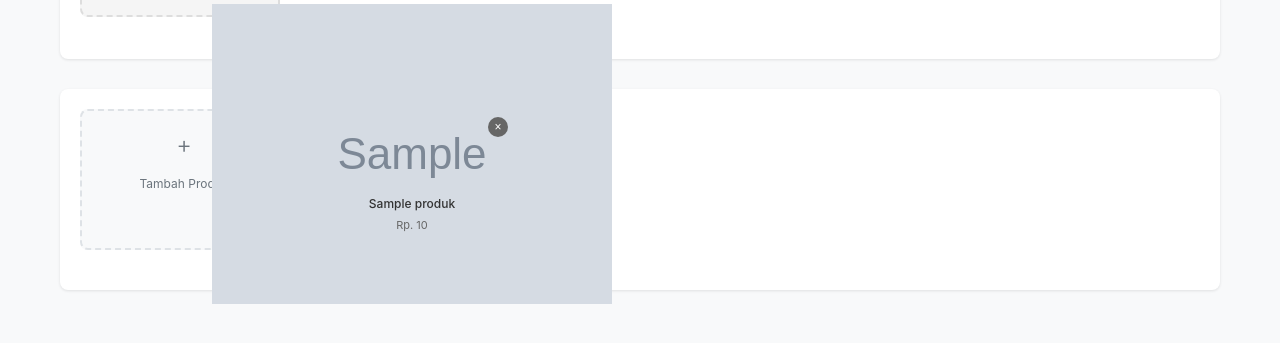
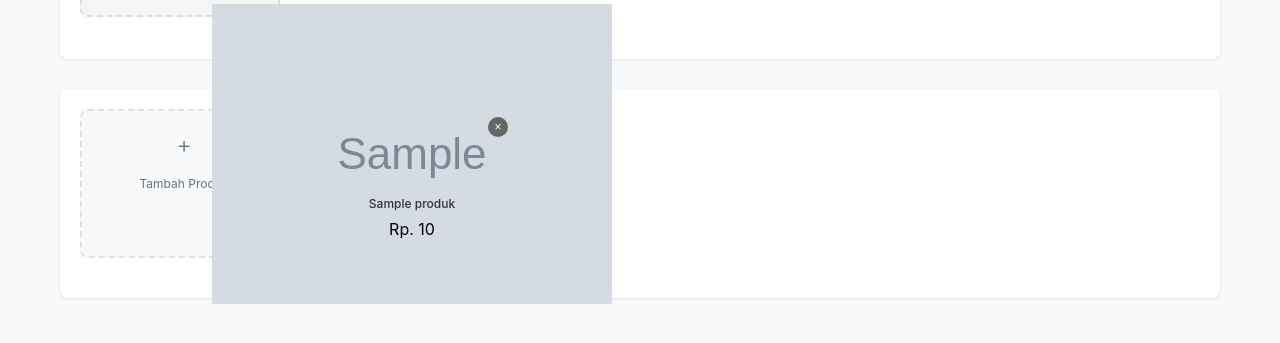
Before and after one commit to abc-icecup/GoUMKM-native, a PHP site: page /profil_usaha.php in a window 1280 px wide. Shown: the part 287-630 px from the top of the page. Run offline with PHP 8.4, Linux system fonts and the light colour scheme; the visitor is signed in with stand-in values (Sample User, id 1); tables that the repository leaves empty or names only in its code hold one stand-in row (values such as "Sample post"); grey boxes marked "Sample" are stand-in pictures.

Commit message:
koreksi php lagi

```diff
--- a/pages/profil_usaha.php
+++ b/pages/profil_usaha.php
@@ -144,7 +144,7 @@ $stmt->bind_param("issds", $id_profil, $nama, $deskripsi, $harga, $gambar);
                 if ($produk_result->num_rows > 0):
                     while ($produk = $produk_result->fetch_assoc()):
                 ?>
-                        <div class="product-card data-id="<?= $produk['id_produk'] ?>">
+                    <div class="product-card" data-id="<?= $produk['id_produk'] ?>">
                         <button class="delete-btn" onclick="if(confirm('Hapus produk ini?')) location.href='hapus_produk.php?id=<?= $produk['id_produk'] ?>'">×</button>
                         <div class="product-image">
                             <?php if (!empty($produk['gambar'])): ?>
@@ -158,7 +158,7 @@ $stmt->bind_param("issds", $id_profil, $nama, $deskripsi, $harga, $gambar);
                             <?php endif; ?>
                         </div>
                         <div class="product-name"><?= htmlspecialchars($produk['nama_produk']) ?></div>
-                            <div class="product-price">Rp. <?= number_format($produk['harga'], 0, ',', '.') ?></div>
+                        <div class="price">Rp. <?= number_format($produk['harga'], 0, ',', '.') ?></div>
                     </div>
                 <?php
                     endwhile;
```
Lines whose indentation alone changed are shown as unchanged.
